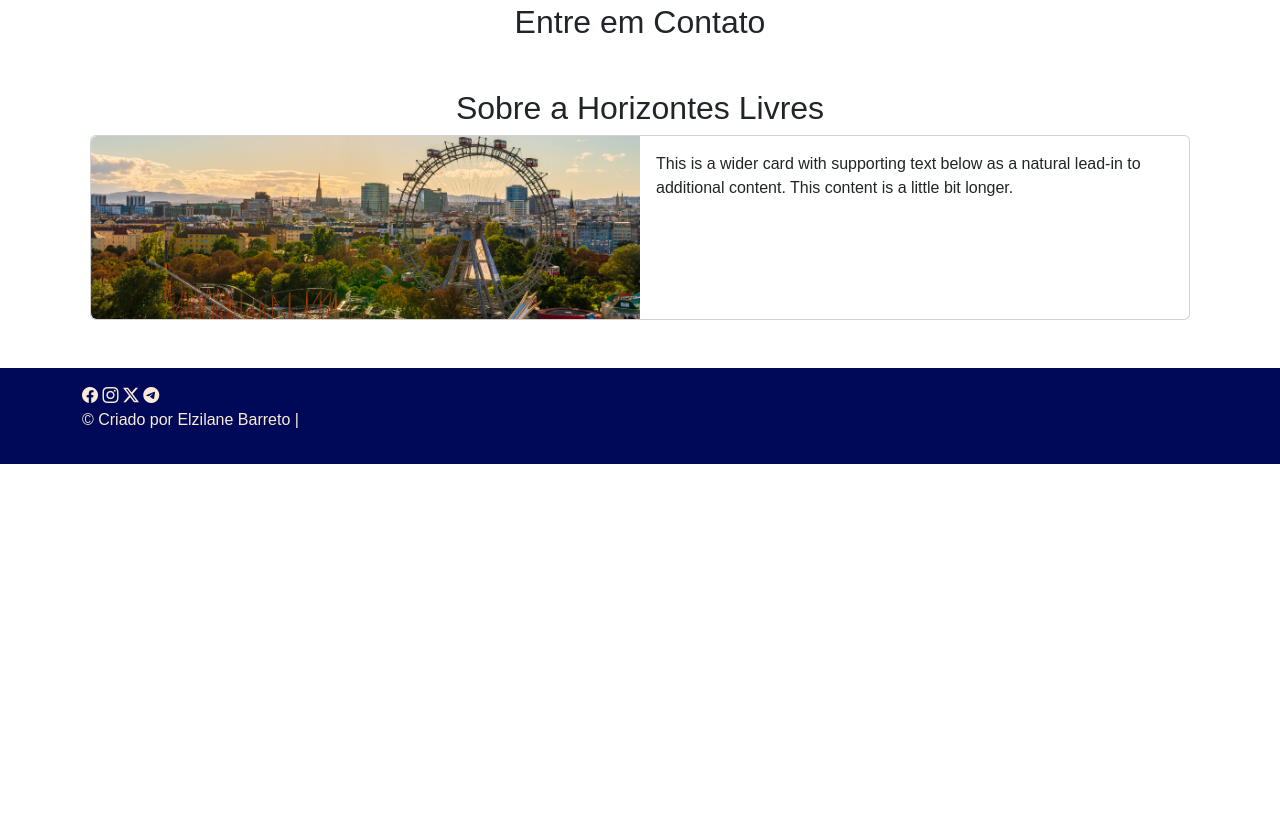
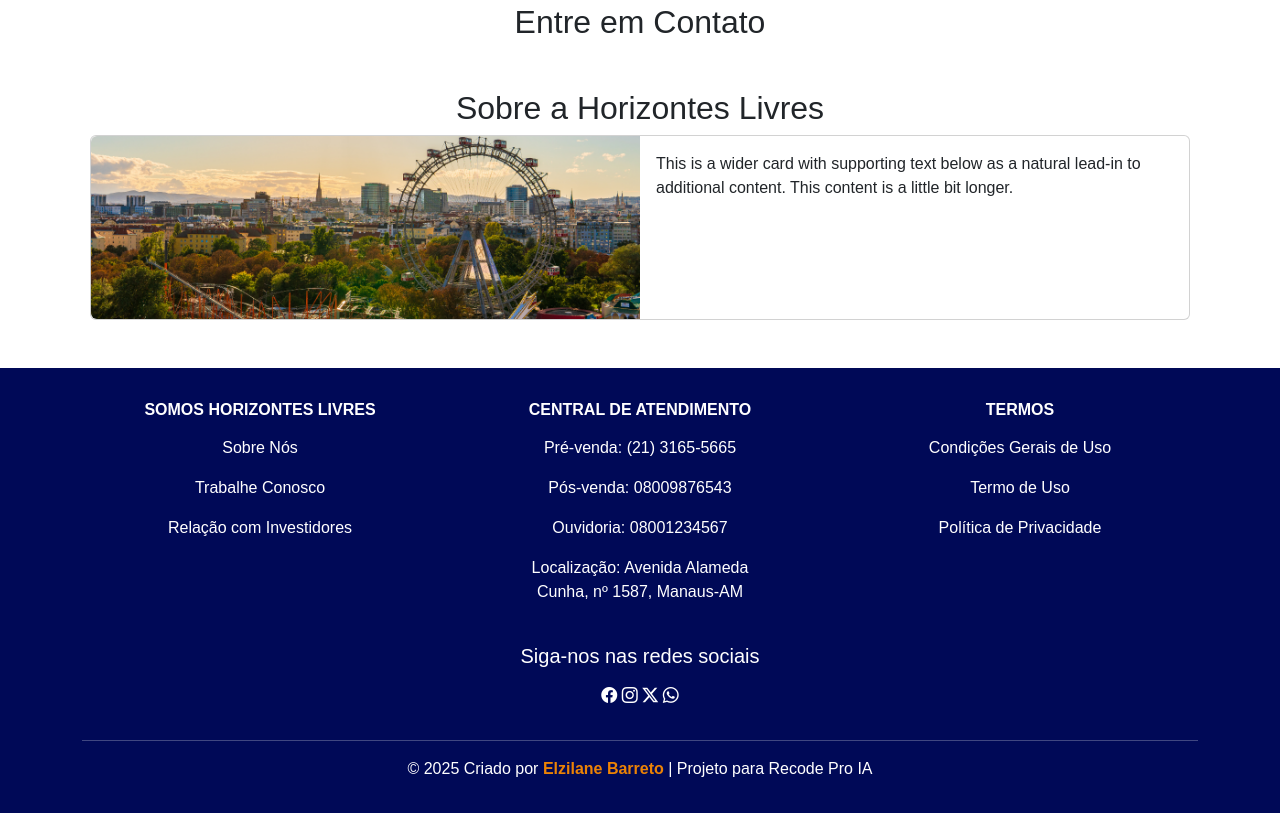
Before and after one commit to elzilanebarreto/Agencia-de-viagens, a plain HTML site: page index.html in a window 1280 px wide. Shown: the part 1623-2436 px from the top of the page. Before the commit the page ends 2087 px from the top, so only its background shows below. Drawn offline with nearby package versions, Linux system fonts and the light colour scheme.

Commit message:
Estilização do rodapé

```diff
--- a/css/style.css
+++ b/css/style.css
@@ -66,19 +66,37 @@
 
 
 /* ----------------Rodapé------------------- */
+.redes-sociais{
+    display: flex;
+    flex-wrap: wrap;
+    justify-content: center;
+    gap: 1.5rem;
+    flex-direction: column;
+}
 
 .redes-sociais a{
     text-decoration: none;
 }
 
 .redes-sociais .bi{
-    color: antiquewhite;
+    color: white;
 }
 
 .redes-sociais .bi:hover{
     color: rgb(236, 131, 5);
 }
 
-.direitos{
-    color: antiquewhite;
+.links{
+    text-decoration: none;
+    cursor: pointer;
+    color: white;
 }
+
+.links:hover{
+    color: rgb(236, 131, 5);
+}
+
+.criadora{
+    color: rgb(236, 131, 5);
+    font-weight: bolder;
+}
--- a/index.html
+++ b/index.html
@@ -504,9 +504,75 @@
     <!-- Início do rodapé -->
     <footer class="rodape bg-custom py-3">
 
-        <div class="container">
+        <div class="container text-center text-md-start mt-2">
 
-            <div class="redes-sociais">
+            <div class="cima">
+
+                <!-- Início da linha -->
+                <div class="row justify-content-around">
+                    <!-- Início da coluna -->
+                    <div class="col-md-3">
+                        <h6 class="text-uppercase text-white fw-bold text-center py-2">Somos Horizontes livres</h6>
+                        <p class="text-center">
+                            <a href="#" class="links">Sobre Nós</a>
+                        </p>
+                        <p class="text-center">
+                            <a href="#" class="links">Trabalhe Conosco</a>
+                        </p>
+                        <p class="text-center">
+                            <a href="#" class="links">Relação com Investidores</a>
+                        </p>
+                    </div>
+                    <!-- Fim da coluna -->
+
+                    <!-- Início da coluna -->
+                    <div class="col-md-3">
+                        <h6 class="text-uppercase text-white fw-bold text-center py-2">Central de Atendimento</h6>
+                        <p class="text-center text-white">
+                            Pré-venda:
+                            <a href="#" class="links">(21) 3165-5665</a>
+                        </p>
+                        <p class="text-center text-white">
+                            Pós-venda:
+                            <a href="#" class="links">08009876543</a>
+                        </p>
+                        <p class="text-center text-white">
+                            Ouvidoria:
+                            <a href="#" class="links">08001234567</a>
+                        </p>
+                        <p class="text-center text-white">
+                            Localização:
+                            <a href="#" class="links">
+                                Avenida Alameda Cunha, nº 1587, Manaus-AM
+                            </a>
+                        </p>
+
+                    </div>
+                    <!-- Fim da coluna -->
+
+                    <!-- Início da coluna -->
+                    <div class="col-md-3">
+                        <h6 class="text-uppercase text-white fw-bold text-center py-2">Termos</h6>
+                        <p class="text-center">
+                            <a href="#" class="links">Condições Gerais de Uso</a>
+                        </p>
+                        <p class="text-center">
+                            <a href="#" class="links">Termo de Uso</a>
+                        </p>
+                        <p class="text-center">
+                            <a href="#" class="links">Política de Privacidade</a>
+                        </p>
+                    </div>
+                    <!-- Fim da coluna -->
+                </div>
+                <!-- Fim da linha -->
+            </div>
+
+            <div class="redes-sociais my-3">
+                <div class="row justify-content-center">
+                    <div class="col-md-12">
+                        <h5 class="text-center text-white py-2">Siga-nos nas redes sociais</h5>
+                        <p class="text-center">
                             <a href="#">
                                 <i class="bi bi-facebook"></i>
                             </a>
@@ -517,23 +583,30 @@
                                 <i class="bi bi-twitter-x"></i>
                             </a>
                             <a href="#">
-                    <i class="bi bi-telegram"></i>
+                                <i class="bi bi-whatsapp"></i>
                             </a>
+                        </p>
+                    </div>
+                </div>
             </div>
 
-            <div class="contato">
+            <hr class="text-white">
 
+            <div class="baixo">
+                <div class="row justify-content-center">
+                    <div class="col-md-12">
+                        <p class="text-white text-center">
+                            &copy; 2025 Criado por <span class="criadora">Elzilane Barreto</span> | Projeto para Recode Pro IA
+                        </p>
                     </div>
-
-            <div class="direitos">
-                <p>
-                    &copy; Criado por Elzilane Barreto |
-                </p>
+                </div>
             </div>
 
         </div>
 
     </footer>
     <!-- Fim do rodapé -->
+
+
   </body>
 </html>
```
Also changed, not shown: 1 other file. Lines whose indentation alone changed are shown as unchanged.
